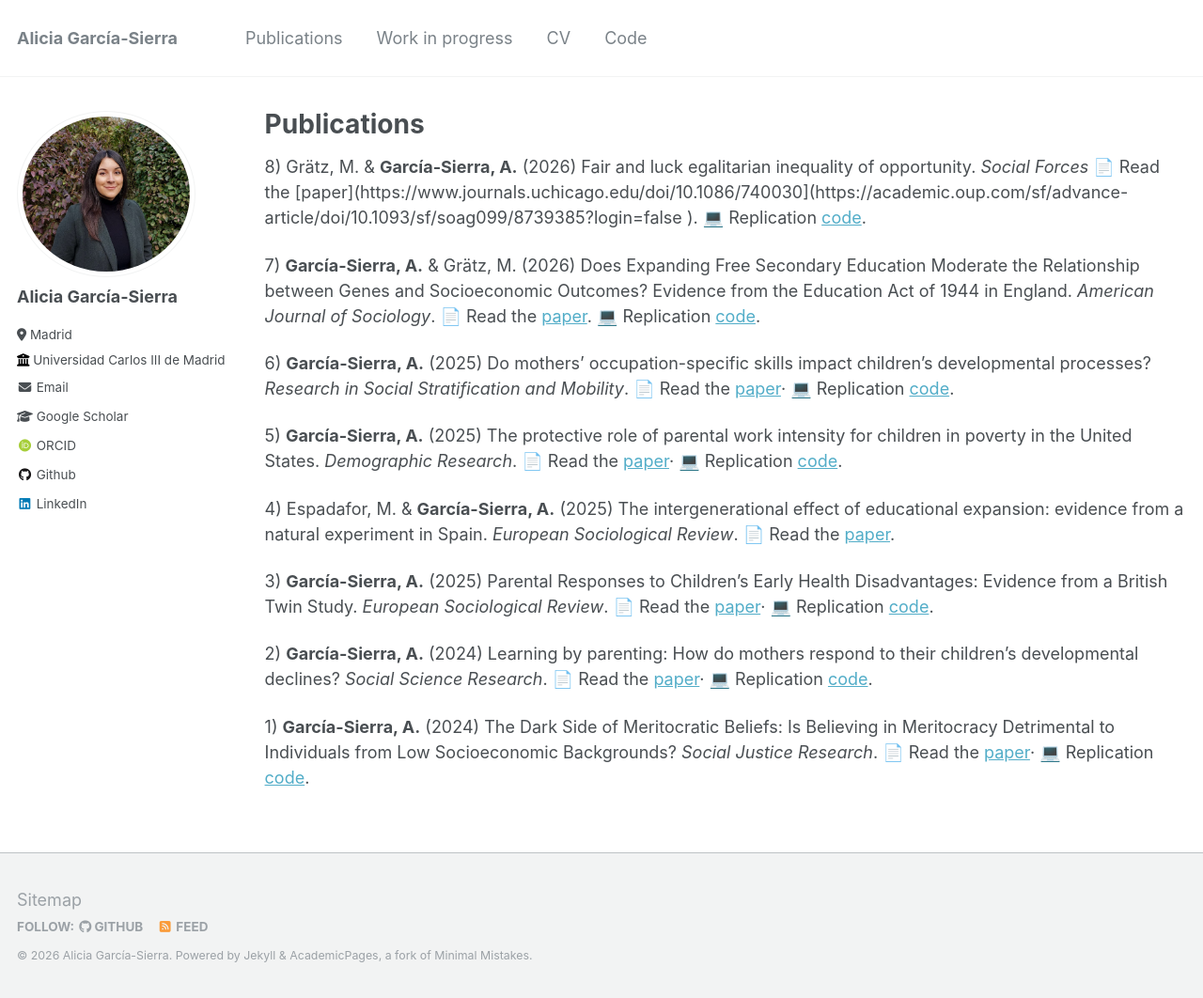
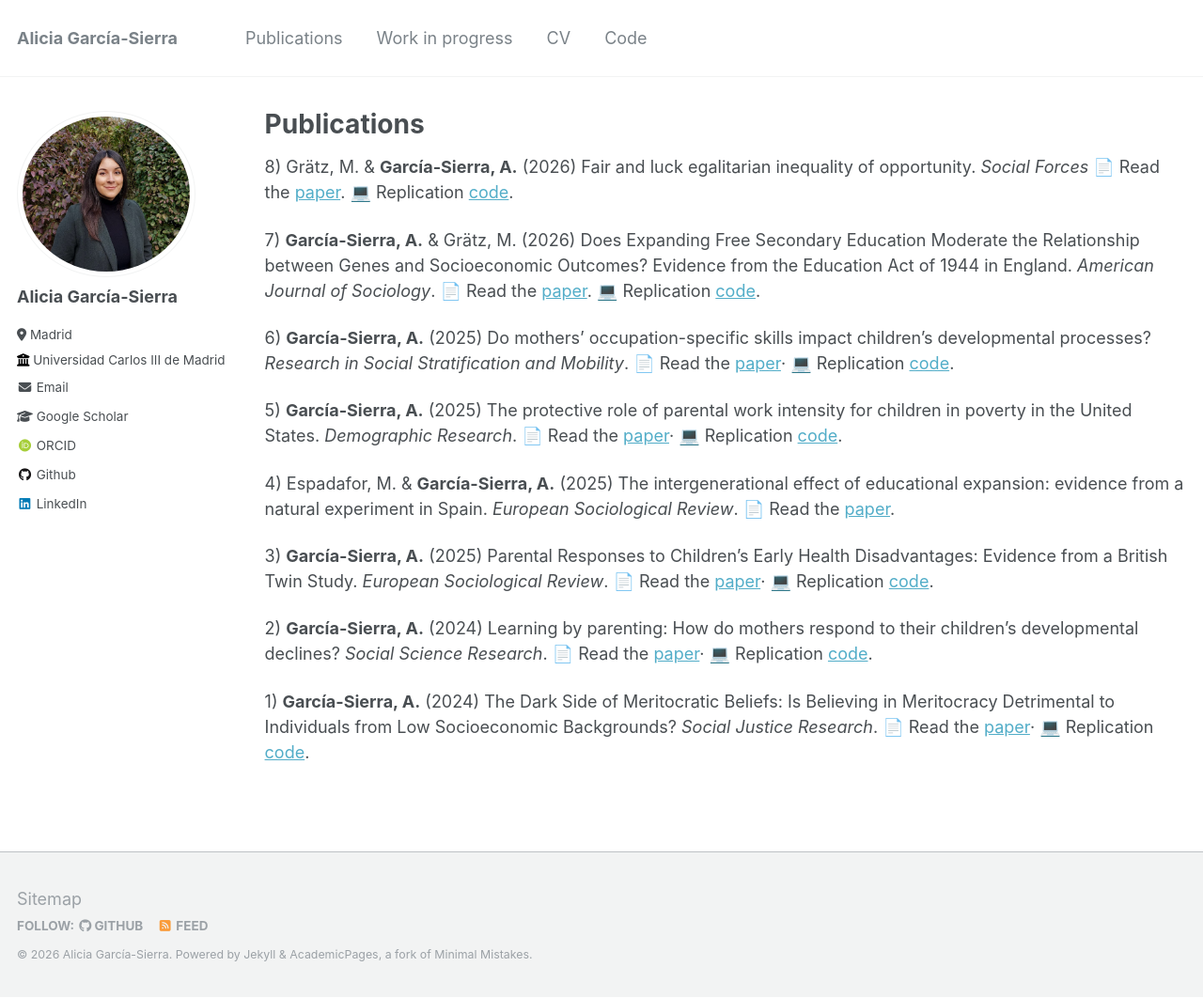
Before and after one commit to aliciagarciasierra/aliciagarciasierra.github.io, a Jekyll site: the page built from _pages/publications.md, in a window 1280 px wide and 1062 px high. Shown: the whole window at 94% size. Built offline with Jekyll 4.4.1, drawn with Linux system fonts in a browser that asks for light colours; some web fonts are replaced; some of the changed lines change nothing that is shown.

Commit message:
Fix broken link formatting in publications.md

```diff
--- a/_pages/publications.md
+++ b/_pages/publications.md
@@ -4,7 +4,7 @@ title: "Publications"
 permalink: /publications/
 author_profile: true
 ---
-8) Grätz, M. & **García-Sierra, A.** (2026) Fair and luck egalitarian inequality of opportunity. _Social Forces_ 📄 Read the [paper](https://www.journals.uchicago.edu/doi/10.1086/740030](https://academic.oup.com/sf/advance-article/doi/10.1093/sf/soag099/8739385?login=false ). 💻 Replication [code](https://github.com/aliciagarciasierra/GRATZ_GARCIASIERRA_SOCIALFORCES).
+8) Grätz, M. & **García-Sierra, A.** (2026) Fair and luck egalitarian inequality of opportunity. _Social Forces_ 📄 Read the [paper](https://academic.oup.com/sf/advance-article/doi/10.1093/sf/soag099/8739385?login=false). 💻 Replication [code](https://github.com/aliciagarciasierra/GRATZ_GARCIASIERRA_SOCIALFORCES).
 
 7) **García-Sierra, A.** & Grätz, M. (2026) Does Expanding Free Secondary Education Moderate the Relationship between Genes and Socioeconomic Outcomes? Evidence from the Education Act of 1944 in England. _American Journal of Sociology_. 📄 Read the [paper](https://www.journals.uchicago.edu/doi/10.1086/740030). 💻 Replication [code](https://dataverse.harvard.edu/citation?persistentId=doi:10.7910/DVN/2PZYP6).
 
```
